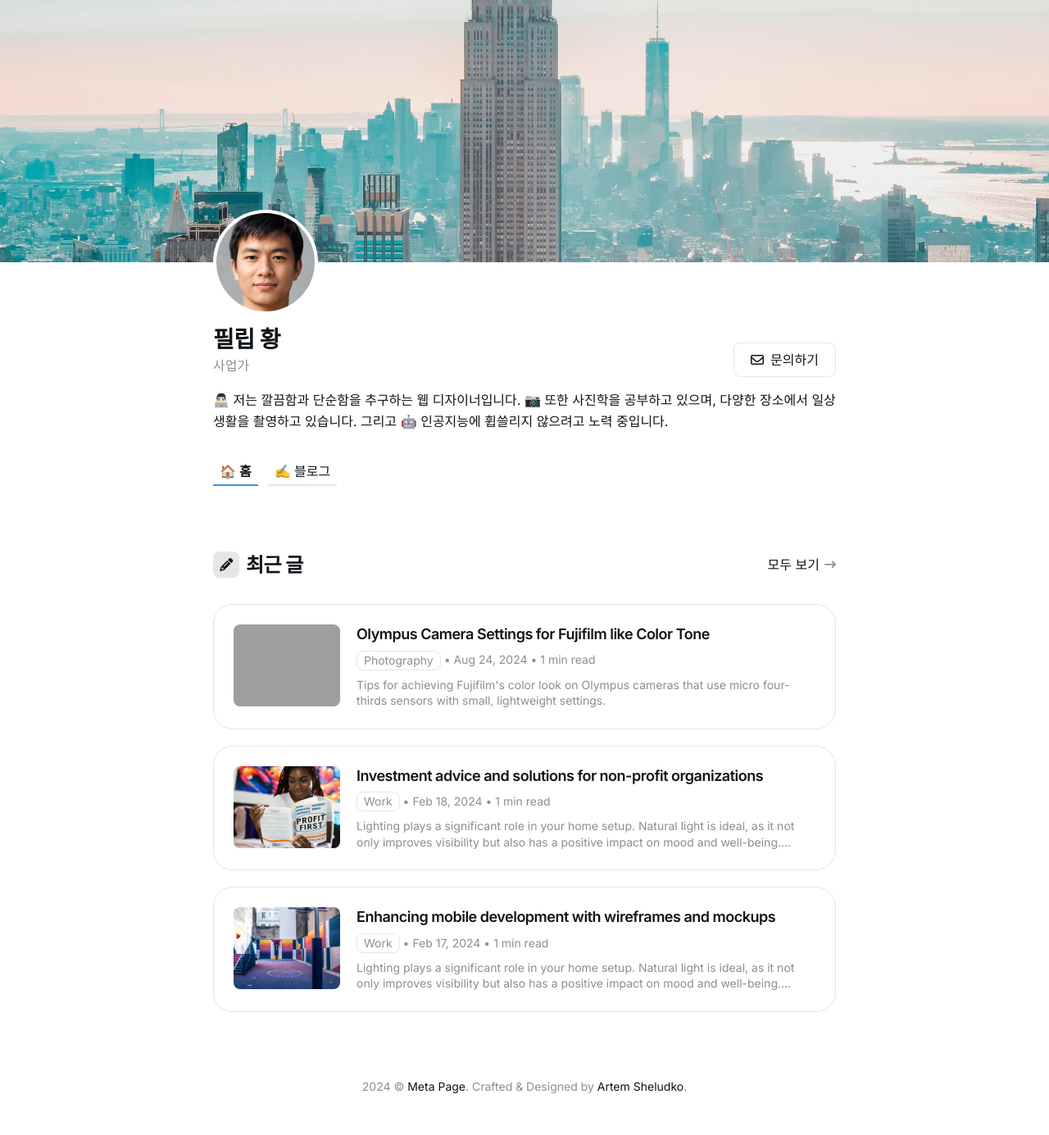
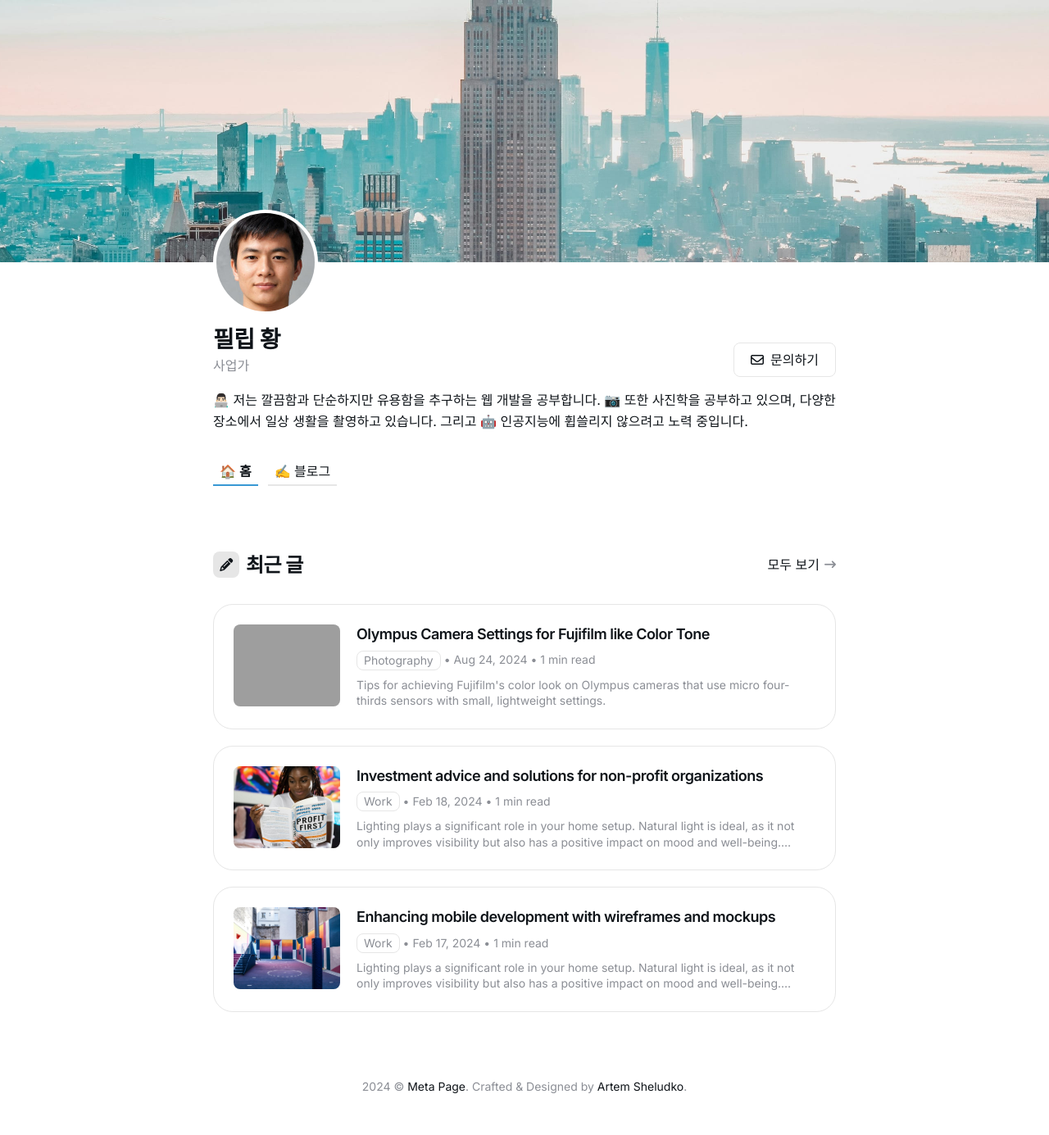
Before and after one commit to meta-blog/meta-blog.github.io, a Jekyll site: the page built from index.html, in a window 1280 px wide. Shown: the whole page at 82% size. Built offline with Jekyll 4.4.1, drawn with Linux system fonts in a browser that asks for light colours; grey boxes are pictures that could not be loaded.

Commit message:
Update settings.yml

```diff
--- a/_data/settings.yml
+++ b/_data/settings.yml
@@ -43,7 +43,7 @@ menu_settings:
 author:
   author_name: 필립 황
   author_role: 사업가
-  author_bio: 👨🏻‍💻 저는 깔끔함과 단순함을 추구하는 웹 디자이너입니다. 📷 또한 사진학을 공부하고 있으며, 다양한 장소에서 일상 생활을 촬영하고 있습니다. 그리고 🤖 인공지능에 휩쓸리지 않으려고 노력 중입니다.
+  author_bio: 👨🏻‍💻 저는 깔끔함과 단순하지만 유용함을 추구하는 웹 개발을 공부합니다. 📷 또한 사진학을 공부하고 있으며, 다양한 장소에서 일상 생활을 촬영하고 있습니다. 그리고 🤖 인공지능에 휩쓸리지 않으려고 노력 중입니다.
   author_avatar: '/images/Philip Hwang.jpeg'
   cta_button_text: 문의하기
   cta_button_link: '/contact/'
```
